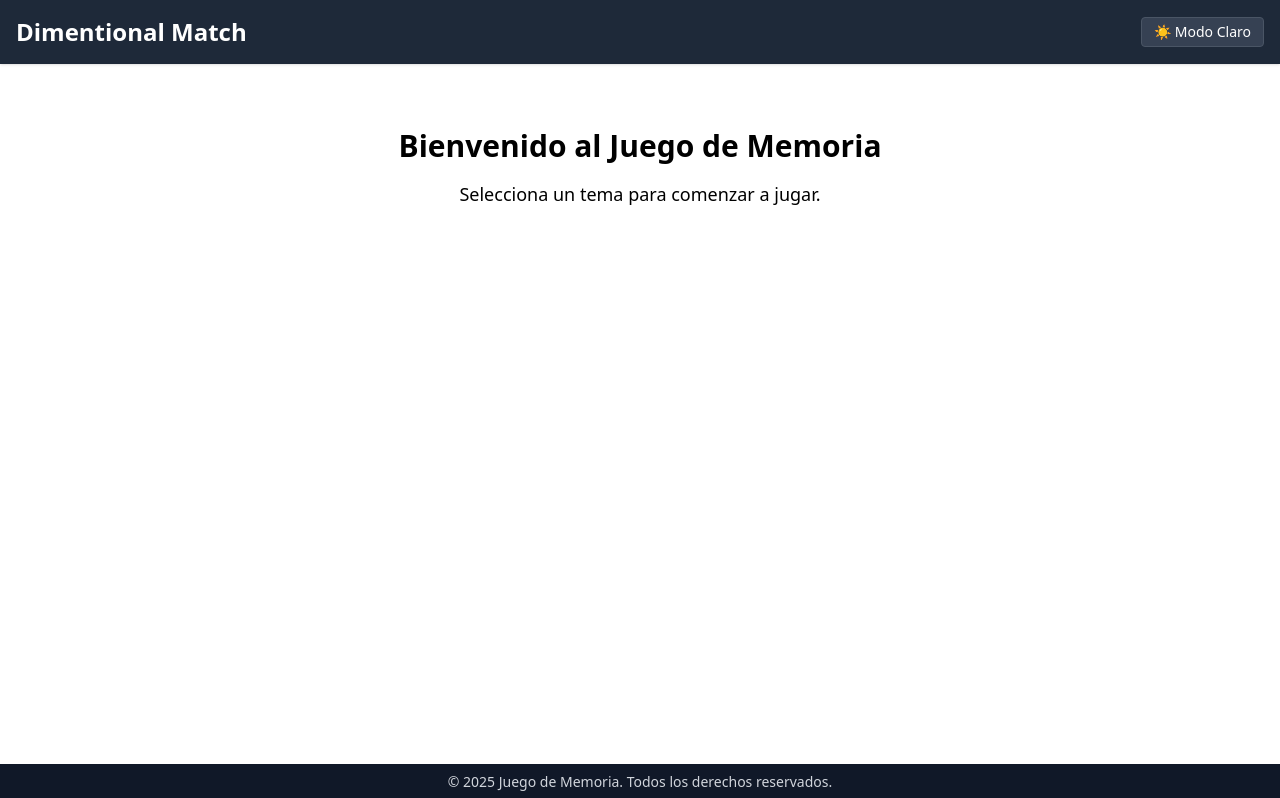
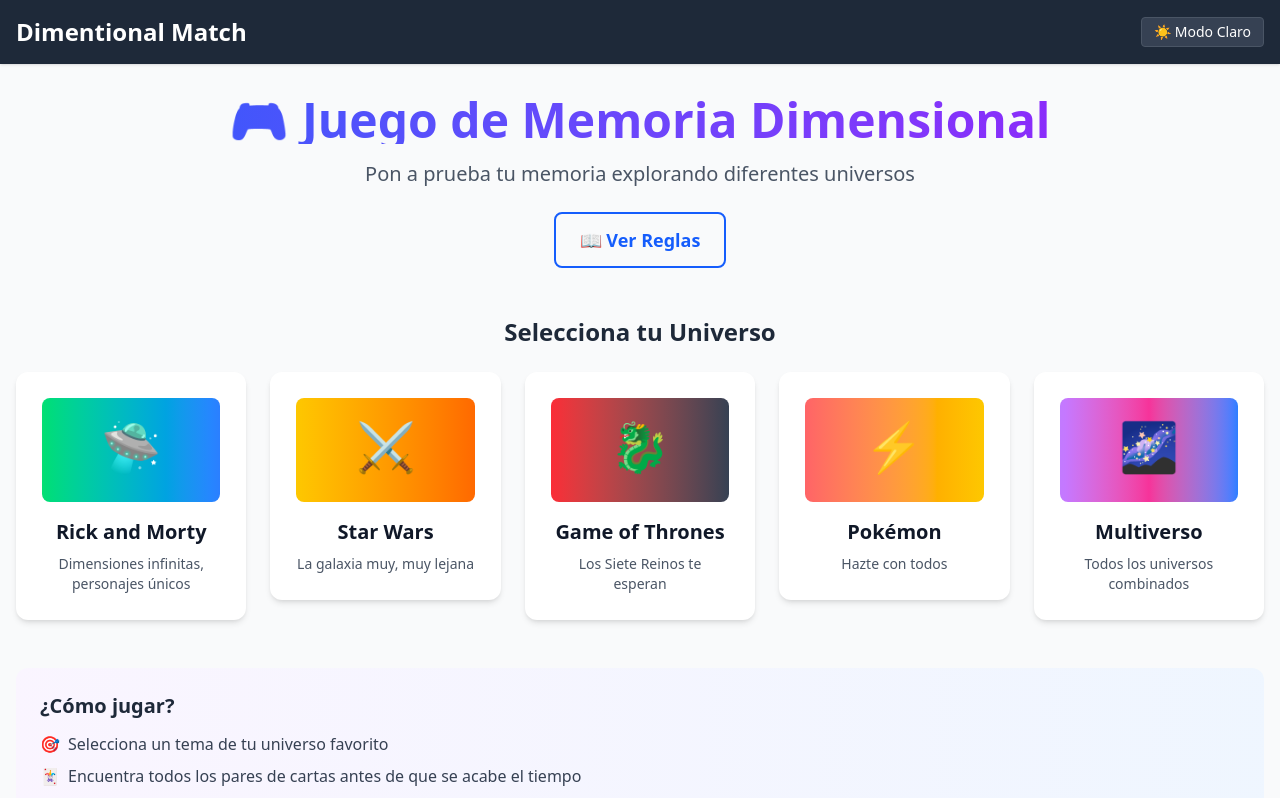
Before and after one commit to jeanneryssmoreno/dimentional-match1, a React (Vite) app: page / in a window 1280 px wide. Shown: the top 798 px of the page. Built offline with nearby package versions, Linux system fonts and the light colour scheme.

Commit message:
implementacion home inicial

```diff
--- a/src/App.jsx
+++ b/src/App.jsx
@@ -1,13 +1,6 @@
-
 import { BrowserRouter, Routes, Route } from 'react-router-dom';
 import Layout from './components/layout/Layout';
-
-const Home = () => (
-  <div className="text-center py-10">
-    <h2 className="text-3xl font-bold mb-4">Bienvenido al Juego de Memoria</h2>
-    <p className="text-lg">Selecciona un tema para comenzar a jugar.</p>
-  </div>
-);
+import Home from './pages/Home';
 
 const App = () => {
   return (
--- /dev/null
+++ b/src/components/common/ThemeCard.jsx
@@ -0,0 +1,29 @@
+/**
+ * Componente ThemeCard
+ * Tarjeta para seleccionar un tema del juego
+ */
+
+import Card from '../ui/Card';
+
+export default function ThemeCard({ theme, onSelect }) {
+  return (
+    <Card
+      hover
+      onClick={() => onSelect(theme)}
+      className="p-6 border-2 border-transparent hover:border-blue-500"
+    >
+      <div className={`bg-gradient-to-r ${theme.color} text-white p-6 rounded-lg mb-4`}>
+        <div className="text-5xl mb-2 text-center">{theme.icon}</div>
+      </div>
+
+      <div className="text-center">
+        <h3 className="text-xl font-bold mb-2 text-gray-900 dark:text-white">
+          {theme.name}
+        </h3>
+        <p className="text-sm text-gray-600 dark:text-gray-300">
+          {theme.description}
+        </p>
+      </div>
+    </Card>
+  );
+}
--- a/src/components/layout/Header.jsx
+++ b/src/components/layout/Header.jsx
@@ -1,5 +1,4 @@
 import useTheme  from "../../contexts/useTheme";
-
 
 export default function Header() {
   const { theme, toggleTheme } = useTheme();
--- a/src/components/layout/Layout.jsx
+++ b/src/components/layout/Layout.jsx
@@ -3,9 +3,9 @@
 
 export default function Layout({ children }) {
   return (
-    <div className="min-h-screen flex flex-col">
+    <div className="min-h-screen flex flex-col bg-gray-50 dark:bg-gray-900 transition-colors duration-300">
       <Header />
-      <main className="flex-1 container mx-auto px-4 py-6">
+      <main className="flex-1 container mx-auto px-4 py-8">
         {children}
       </main>
       <Footer />
--- /dev/null
+++ b/src/components/ui/Button.jsx
@@ -0,0 +1,40 @@
+/**
+ * Componente Button reutilizable
+ * Soporta diferentes variantes y tamaños
+ */
+
+export default function Button({
+  children,
+  onClick,
+  variant = 'primary',
+  size = 'medium',
+  disabled = false,
+  className = '',
+  ...props
+}) {
+  const baseStyles = 'font-semibold rounded-lg transition-all duration-200 focus:outline-none focus:ring-2 focus:ring-offset-2 disabled:opacity-50 disabled:cursor-not-allowed';
+
+  const variants = {
+    primary: 'bg-blue-600 hover:bg-blue-700 text-white focus:ring-blue-500',
+    secondary: 'bg-gray-600 hover:bg-gray-700 text-white focus:ring-gray-500',
+    outline: 'border-2 border-blue-600 text-blue-600 hover:bg-blue-50 dark:hover:bg-blue-900/20 focus:ring-blue-500',
+    danger: 'bg-red-600 hover:bg-red-700 text-white focus:ring-red-500'
+  };
+
+  const sizes = {
+    small: 'px-3 py-1.5 text-sm',
+    medium: 'px-4 py-2 text-base',
+    large: 'px-6 py-3 text-lg'
+  };
+
+  return (
+    <button
+      onClick={onClick}
+      disabled={disabled}
+      className={`${baseStyles} ${variants[variant]} ${sizes[size]} ${className}`}
+      {...props}
+    >
+      {children}
+    </button>
+  );
+}
--- /dev/null
+++ b/src/components/ui/Card.jsx
@@ -0,0 +1,25 @@
+/**
+ * Componente Card reutilizable
+ * Contenedor con estilos consistentes para contenido
+ */
+
+export default function Card({
+  children,
+  onClick,
+  className = '',
+  hover = false,
+  ...props
+}) {
+  const baseStyles = 'bg-white dark:bg-gray-800 rounded-xl shadow-md overflow-hidden transition-all duration-300';
+  const hoverStyles = hover ? 'hover:shadow-xl hover:scale-105 cursor-pointer' : '';
+
+  return (
+    <div
+      onClick={onClick}
+      className={`${baseStyles} ${hoverStyles} ${className}`}
+      {...props}
+    >
+      {children}
+    </div>
+  );
+}
--- /dev/null
+++ b/src/constants/themes.js
@@ -0,0 +1,49 @@
+/**
+ * Constantes de temas del juego de memoria
+ * Cada tema representa una API diferente
+ */
+
+export const THEMES = {
+  RICK_AND_MORTY: {
+    id: 'rickandmorty',
+    name: 'Rick and Morty',
+    description: 'Dimensiones infinitas, personajes únicos',
+    color: 'from-green-400 to-blue-500',
+    icon: '🛸',
+    api: 'https://rickandmortyapi.com/api'
+  },
+  STAR_WARS: {
+    id: 'starwars',
+    name: 'Star Wars',
+    description: 'La galaxia muy, muy lejana',
+    color: 'from-yellow-400 to-orange-500',
+    icon: '⚔️',
+    api: 'https://swapi.dev/api'
+  },
+  GAME_OF_THRONES: {
+    id: 'gameofthrones',
+    name: 'Game of Thrones',
+    description: 'Los Siete Reinos te esperan',
+    color: 'from-red-500 to-gray-700',
+    icon: '🐉',
+    api: 'https://thronesapi.com/api/v2'
+  },
+  POKEMON: {
+    id: 'pokemon',
+    name: 'Pokémon',
+    description: 'Hazte con todos',
+    color: 'from-red-400 to-yellow-400',
+    icon: '⚡',
+    api: 'https://pokeapi.co/api/v2'
+  },
+  MIXED: {
+    id: 'mixed',
+    name: 'Multiverso',
+    description: 'Todos los universos combinados',
+    color: 'from-purple-400 via-pink-500 to-blue-500',
+    icon: '🌌',
+    api: null // Combinación de todas las APIs
+  }
+};
+
+export const THEME_LIST = Object.values(THEMES);
--- a/src/index.css
+++ b/src/index.css
@@ -1,7 +1 @@
 @import "tailwindcss";
-
-   @custom-variant dark-mode {
-      --tw-bg-opacity: 1;
-      background-color: theme('colors.gray.800'); /* Ejemplo: fondo oscuro /
-      color: theme('colors.white'); / Ejemplo: texto blanco */
-    }
--- /dev/null
+++ b/src/pages/Home.jsx
@@ -0,0 +1,120 @@
+/**
+ * Página Home
+ * Pantalla principal con selección de temas
+ */
+
+import { useState } from 'react';
+import { useNavigate } from 'react-router-dom';
+import ThemeCard from '../components/common/ThemeCard';
+import Button from '../components/ui/Button';
+import { THEME_LIST } from '../constants/themes';
+
+export default function Home() {
+  const navigate = useNavigate();
+  const [selectedTheme, setSelectedTheme] = useState(null);
+
+  const handleThemeSelect = (theme) => {
+    setSelectedTheme(theme);
+  };
+
+  const handleStartGame = () => {
+    if (selectedTheme) {
+      // TODO: Navegación al juego con el tema seleccionado
+      console.log('Iniciando juego con tema:', selectedTheme.id);
+      // navigate(`/game/${selectedTheme.id}`);
+    }
+  };
+
+  const handleShowRules = () => {
+    // TODO: Mostrar modal de reglas (Sprint 2)
+    console.log('Mostrar reglas del juego');
+  };
+
+  return (
+    <div className="max-w-7xl mx-auto">
+      {/* Hero Section */}
+      <div className="text-center mb-12">
+        <h2 className="text-5xl font-bold mb-4 bg-gradient-to-r from-blue-600 to-purple-600 bg-clip-text text-transparent">
+          🎮 Juego de Memoria Dimensional
+        </h2>
+        <p className="text-xl text-gray-600 dark:text-gray-300 mb-6">
+          Pon a prueba tu memoria explorando diferentes universos
+        </p>
+
+        <div className="flex justify-center gap-4">
+          <Button
+            variant="outline"
+            onClick={handleShowRules}
+            size="large"
+          >
+            📖 Ver Reglas
+          </Button>
+        </div>
+      </div>
+
+      {/* Theme Selection */}
+      <div className="mb-8">
+        <h3 className="text-2xl font-bold text-center mb-6 text-gray-800 dark:text-gray-100">
+          Selecciona tu Universo
+        </h3>
+
+        <div className="grid grid-cols-1 md:grid-cols-2 lg:grid-cols-3 xl:grid-cols-5 gap-6">
+          {THEME_LIST.map((theme) => (
+            <div
+              key={theme.id}
+              className={`transform transition-transform ${
+                selectedTheme?.id === theme.id ? 'scale-105 ring-4 ring-blue-500 rounded-xl' : ''
+              }`}
+            >
+              <ThemeCard
+                theme={theme}
+                onSelect={handleThemeSelect}
+              />
+            </div>
+          ))}
+        </div>
+      </div>
+
+      {/* Selected Theme Info */}
+      {selectedTheme && (
+        <div className="text-center mt-8 p-6 bg-blue-50 dark:bg-blue-900/20 rounded-xl border-2 border-blue-200 dark:border-blue-700">
+          <p className="text-lg mb-4 text-gray-700 dark:text-gray-200">
+            Has seleccionado: <span className="font-bold">{selectedTheme.name}</span> {selectedTheme.icon}
+          </p>
+          <Button
+            onClick={handleStartGame}
+            size="large"
+            className="px-8"
+          >
+            🚀 Comenzar Juego
+          </Button>
+        </div>
+      )}
+
+      {/* Instructions */}
+      <div className="mt-12 p-6 bg-gradient-to-r from-purple-50 to-blue-50 dark:from-purple-900/20 dark:to-blue-900/20 rounded-xl">
+        <h4 className="text-xl font-bold mb-3 text-gray-800 dark:text-gray-100">
+          ¿Cómo jugar?
+        </h4>
+        <ul className="space-y-2 text-gray-700 dark:text-gray-300">
+          <li className="flex items-start">
+            <span className="mr-2">🎯</span>
+            <span>Selecciona un tema de tu universo favorito</span>
+          </li>
+          <li className="flex items-start">
+            <span className="mr-2">🃏</span>
+            <span>Encuentra todos los pares de cartas antes de que se acabe el tiempo</span>
+          </li>
+          <li className="flex items-start">
+            <span className="mr-2">⏱️</span>
+            <span>Completa 5 niveles con dificultad creciente</span>
+          </li>
+          <li className="flex items-start">
+            <span className="mr-2">🏆</span>
+            <span>¡Puedes jugar solo o con un amigo!</span>
+          </li>
+        </ul>
+      </div>
+    </div>
+  );
+}
```
Also changed, not shown: 1 other file (tests, documents, lock files or other folders).
